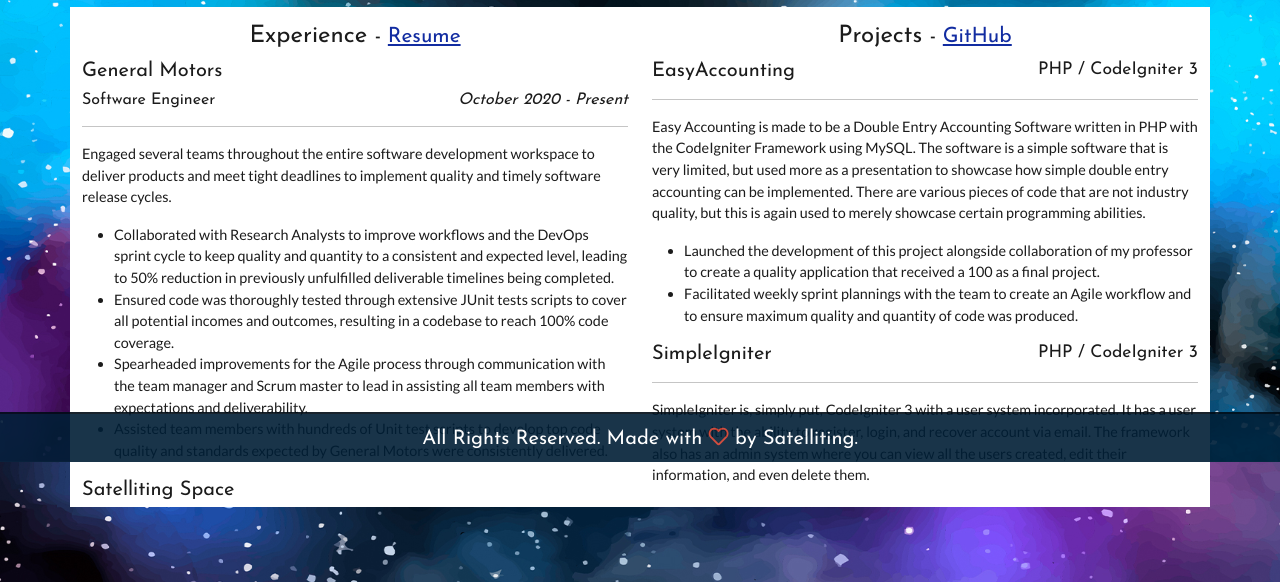
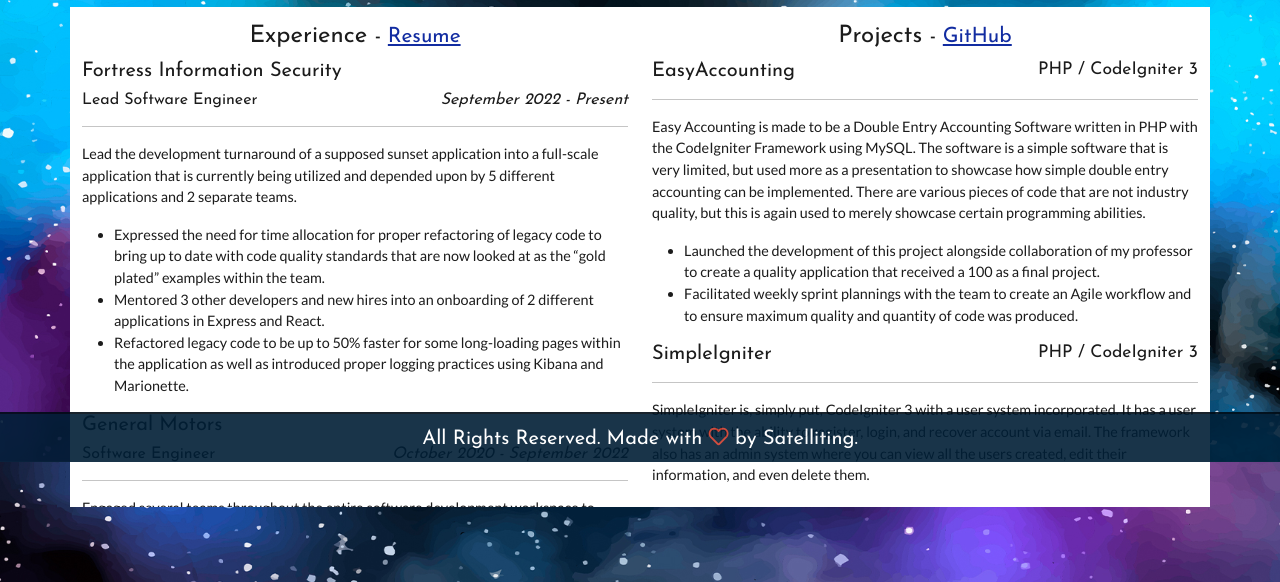
Before and after one commit to Satelliting/Satelliting-Space, a plain HTML site: page index.html in a window 1280 px wide. Both pictures are taken after a click on the tab "Experience". Shown: the part 338-920 px from the top of the page. Drawn offline with nearby package versions, Linux system fonts and the light colour scheme.

Commit message:
7 Add Fortress InfoSec to Resume

```diff
--- a/index.html
+++ b/index.html
@@ -102,11 +102,34 @@
         <div class="row">
           <div class="col-md-6 experience-text">
             <h4 class="text-center">Experience <small>- <a href="assets/misc/Resume.pdf" target="_blank">Resume</a></small></h4>
+            <!-- Fortress Information Security -->
+            <h5>
+              Fortress Information Security
+            </h5>
+            <h6>
+              Lead Software Engineer <em>September 2022 - Present</em>
+            </h6>
+            <hr />
+            <p>
+              Lead the development turnaround of a supposed sunset application into a full-scale application that is currently being utilized and depended upon by 5 different applications and 2 separate teams.
+            </p>
+            <ul>
+              <li>
+                Expressed the need for time allocation for proper refactoring of legacy code to bring up to date with code quality standards that are now looked at as the “gold plated” examples within the team.
+              </li>
+              <li>
+                Mentored 3 other developers and new hires into an onboarding of 2 different applications in Express and React.
+              </li>
+              <li>
+                Refactored legacy code to be up to 50% faster for some long-loading pages within the application as well as introduced proper logging practices using Kibana and Marionette.
+              </li>
+            </ul>
+            <!-- General Motors -->
             <h5>
               General Motors
             </h5>
             <h6>
-              Software Engineer <em>October 2020 - Present</em>
+              Software Engineer <em>October 2020 - September 2022</em>
             </h6>
             <hr />
             <p>
@@ -126,6 +149,7 @@
                 Assisted team members with hundreds of Unit test scripts to develop top code quality and standards expected by General Motors were consistently delivered.
               </li>
             </ul>
+            <!-- Satelliting Space -->
             <h5>
               Satelliting Space
             </h5>
@@ -147,6 +171,7 @@
                 Overhauled the online presence of clients by creating a cohesive website and social media presence that increased web conversions to their social media platforms by 300%.
               </li>
             </ul>
+            <!-- SimplePart -->
             <h5>
               SimplePart
             </h5>
```
Also changed, not shown: 1 other file.
